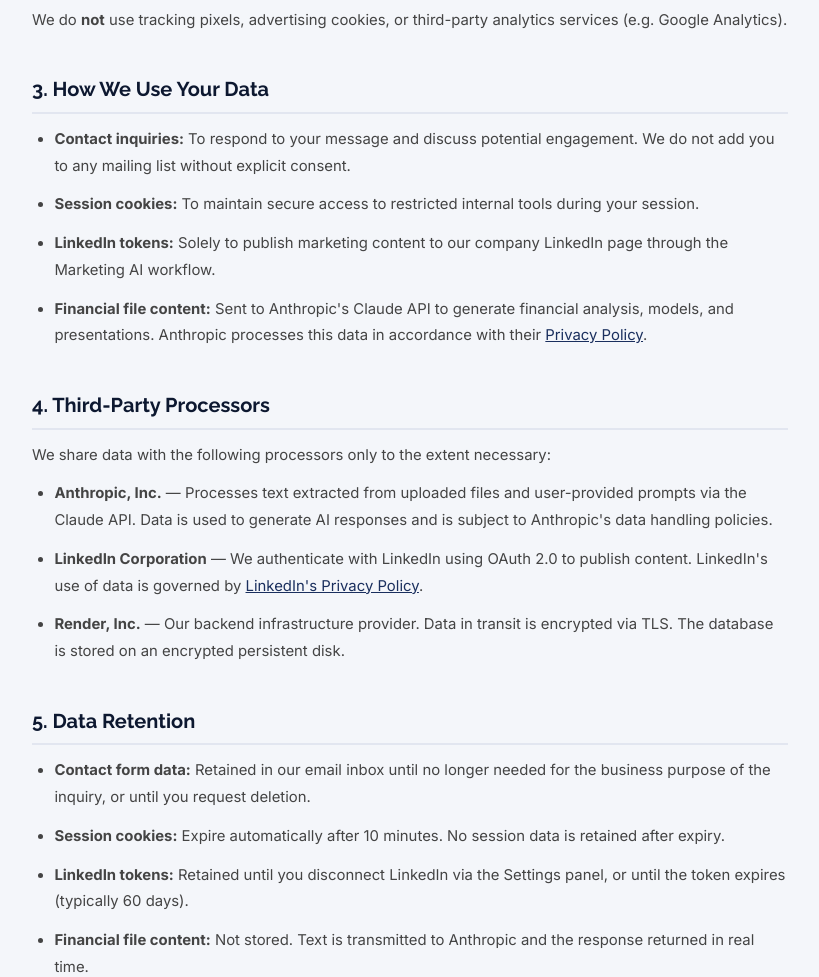
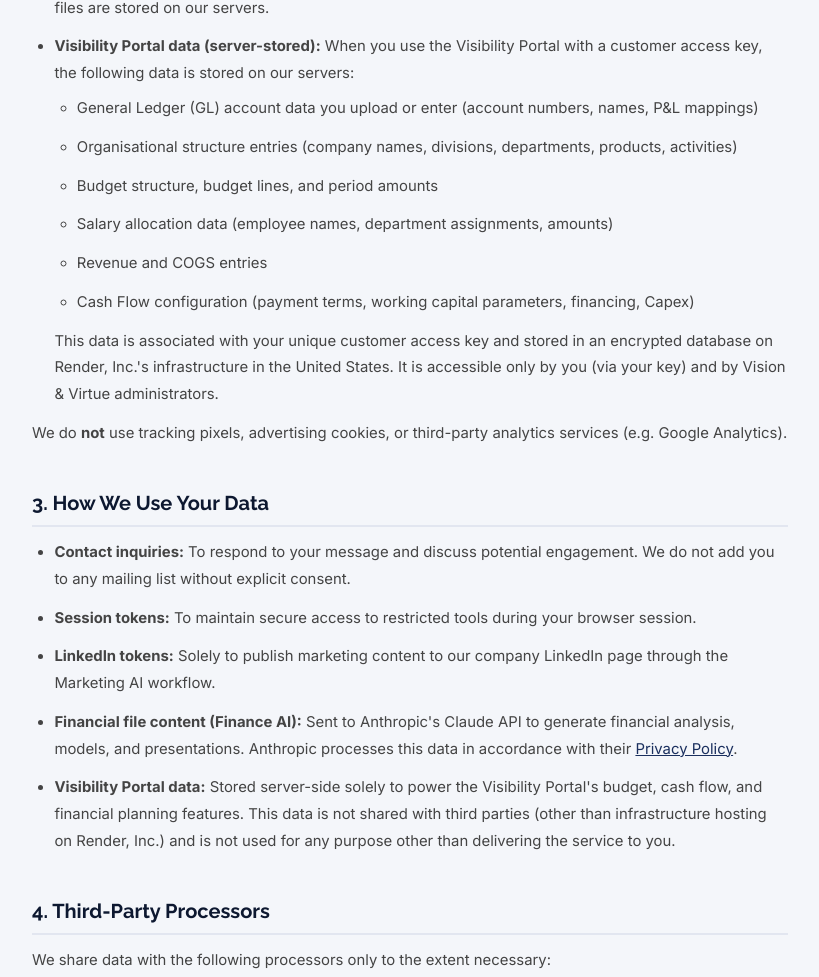
Before and after one commit to Vision-Virtue/Vision-Virtue, a plain HTML site: page privacy.html in a window 1280 px wide. Shown: the part 953-1930 px from the top of the page, without its empty margins (230-1049 px from the left). Drawn offline with Linux system fonts and the light colour scheme.

Commit message:
legal: update privacy policy and terms for Visibility Portal launch
- Privacy policy: add Visibility Portal data section (GL accounts, budgets,
  org structure, CF data stored server-side on Render.com SQLite)
- Privacy policy: fix session token description (sessionStorage not cookie)
- Privacy policy: add data retention clause for Visibility Portal data
- Terms of service: add Visibility Portal to services description
- Terms of service: add customer key confidentiality clause
- Both documents updated to May 2026

```diff
--- a/privacy.html
+++ b/privacy.html
@@ -35,7 +35,7 @@
 
   <div class="legal-header">
     <h1>Privacy Policy</h1>
-    <p>Last updated: April 2026</p>
+    <p>Last updated: May 2026</p>
   </div>
 
   <div class="legal-body">
@@ -48,18 +48,30 @@
     <p>We collect only the data necessary to provide our services:</p>
     <ul>
       <li><strong>Contact form submissions:</strong> Your name, company name, email address, and message when you submit the "Get in Touch" form.</li>
-      <li><strong>Session data:</strong> A temporary, encrypted session cookie is set when you access restricted areas of the site. This cookie expires after 10 minutes of inactivity and contains no personal information.</li>
+      <li><strong>Session data:</strong> A temporary session token is stored in your browser's sessionStorage when you access restricted areas of the site. This token expires when you close your browser tab and contains no personal information beyond an access indicator.</li>
       <li><strong>LinkedIn OAuth tokens:</strong> If our internal Marketing AI tool is connected to a LinkedIn account, we store an encrypted OAuth access token. This token is used solely to publish content on behalf of Vision &amp; Virtue's own LinkedIn page.</li>
       <li><strong>Financial files (Finance AI):</strong> Client documents uploaded to the Finance AI tool are processed locally in your browser. Extracted text content is transmitted to Anthropic's Claude API for analysis. No uploaded files are stored on our servers.</li>
+      <li><strong>Visibility Portal data (server-stored):</strong> When you use the Visibility Portal with a customer access key, the following data is stored on our servers:
+        <ul style="margin-top:0.5rem">
+          <li>General Ledger (GL) account data you upload or enter (account numbers, names, P&amp;L mappings)</li>
+          <li>Organisational structure entries (company names, divisions, departments, products, activities)</li>
+          <li>Budget structure, budget lines, and period amounts</li>
+          <li>Salary allocation data (employee names, department assignments, amounts)</li>
+          <li>Revenue and COGS entries</li>
+          <li>Cash Flow configuration (payment terms, working capital parameters, financing, Capex)</li>
+        </ul>
+        This data is associated with your unique customer access key and stored in an encrypted database on Render, Inc.'s infrastructure in the United States. It is accessible only by you (via your key) and by Vision &amp; Virtue administrators.
+      </li>
     </ul>
     <p>We do <strong>not</strong> use tracking pixels, advertising cookies, or third-party analytics services (e.g. Google Analytics).</p>
 
     <h2>3. How We Use Your Data</h2>
     <ul>
       <li><strong>Contact inquiries:</strong> To respond to your message and discuss potential engagement. We do not add you to any mailing list without explicit consent.</li>
-      <li><strong>Session cookies:</strong> To maintain secure access to restricted internal tools during your session.</li>
+      <li><strong>Session tokens:</strong> To maintain secure access to restricted tools during your browser session.</li>
       <li><strong>LinkedIn tokens:</strong> Solely to publish marketing content to our company LinkedIn page through the Marketing AI workflow.</li>
-      <li><strong>Financial file content:</strong> Sent to Anthropic's Claude API to generate financial analysis, models, and presentations. Anthropic processes this data in accordance with their <a href="https://www.anthropic.com/legal/privacy" target="_blank" rel="noopener">Privacy Policy</a>.</li>
+      <li><strong>Financial file content (Finance AI):</strong> Sent to Anthropic's Claude API to generate financial analysis, models, and presentations. Anthropic processes this data in accordance with their <a href="https://www.anthropic.com/legal/privacy" target="_blank" rel="noopener">Privacy Policy</a>.</li>
+      <li><strong>Visibility Portal data:</strong> Stored server-side solely to power the Visibility Portal's budget, cash flow, and financial planning features. This data is not shared with third parties (other than infrastructure hosting on Render, Inc.) and is not used for any purpose other than delivering the service to you.</li>
     </ul>
 
     <h2>4. Third-Party Processors</h2>
@@ -73,9 +85,10 @@
     <h2>5. Data Retention</h2>
     <ul>
       <li><strong>Contact form data:</strong> Retained in our email inbox until no longer needed for the business purpose of the inquiry, or until you request deletion.</li>
-      <li><strong>Session cookies:</strong> Expire automatically after 10 minutes. No session data is retained after expiry.</li>
+      <li><strong>Session tokens:</strong> Stored only in your browser's sessionStorage. Automatically deleted when you close your browser tab. No session data is retained server-side.</li>
       <li><strong>LinkedIn tokens:</strong> Retained until you disconnect LinkedIn via the Settings panel, or until the token expires (typically 60 days).</li>
-      <li><strong>Financial file content:</strong> Not stored. Text is transmitted to Anthropic and the response returned in real time.</li>
+      <li><strong>Financial file content (Finance AI):</strong> Not stored. Text is transmitted to Anthropic and the response returned in real time.</li>
+      <li><strong>Visibility Portal data:</strong> Retained on our servers for as long as your customer access key is active, to enable continued use of the service. If you request deletion of your data or your access key is revoked, all associated data (GL accounts, org structure, budgets, salary data, cash flow data) is permanently deleted from our database via cascading deletion.</li>
     </ul>
 
     <h2>6. Your Rights</h2>
```
Also changed, not shown: terms.html (+4 -2 lines).
